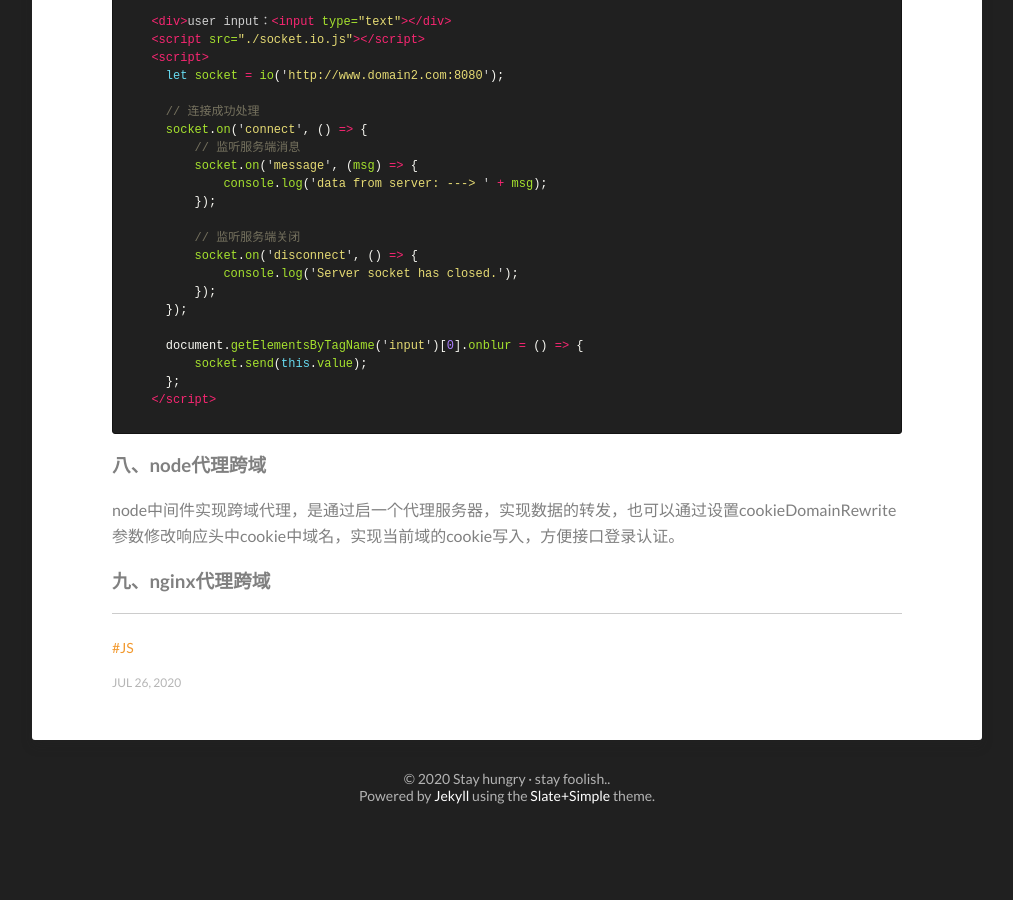
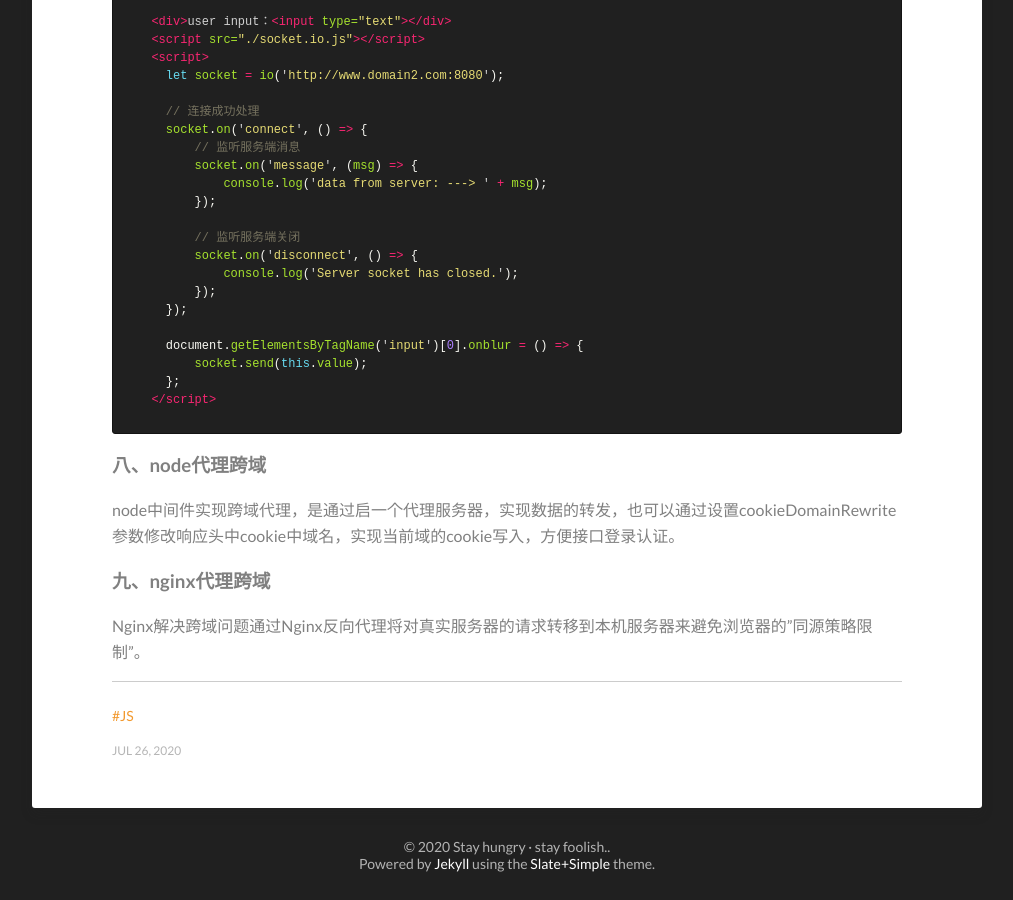
Before and after one commit to zhangjiali0627/zhangjiali0627.github.io, a Jekyll site: the page built from _posts/2020-07-26-cross-domain.md, in a window 1280 px wide and 900 px high, scrolled down 8074 px. Shown: the whole window, without its empty margins (133-1146 px from the left). Built offline with Jekyll 4.4.1, drawn with Linux system fonts in a browser that asks for light colours; before the commit the page ends 8906 px from its top, so only the background shows below that.

Commit message:
feat: 新增跨域方式

```diff
--- a/_posts/2020-07-26-cross-domain.md
+++ b/_posts/2020-07-26-cross-domain.md
@@ -364,3 +364,5 @@ WebSocket protocol是HTML5一种新的协议。它实现了浏览器与服务器
 node中间件实现跨域代理，是通过启一个代理服务器，实现数据的转发，也可以通过设置cookieDomainRewrite参数修改响应头中cookie中域名，实现当前域的cookie写入，方便接口登录认证。
 
 ### 九、nginx代理跨域
+
+Nginx解决跨域问题通过Nginx反向代理将对真实服务器的请求转移到本机服务器来避免浏览器的"同源策略限制"。
```
